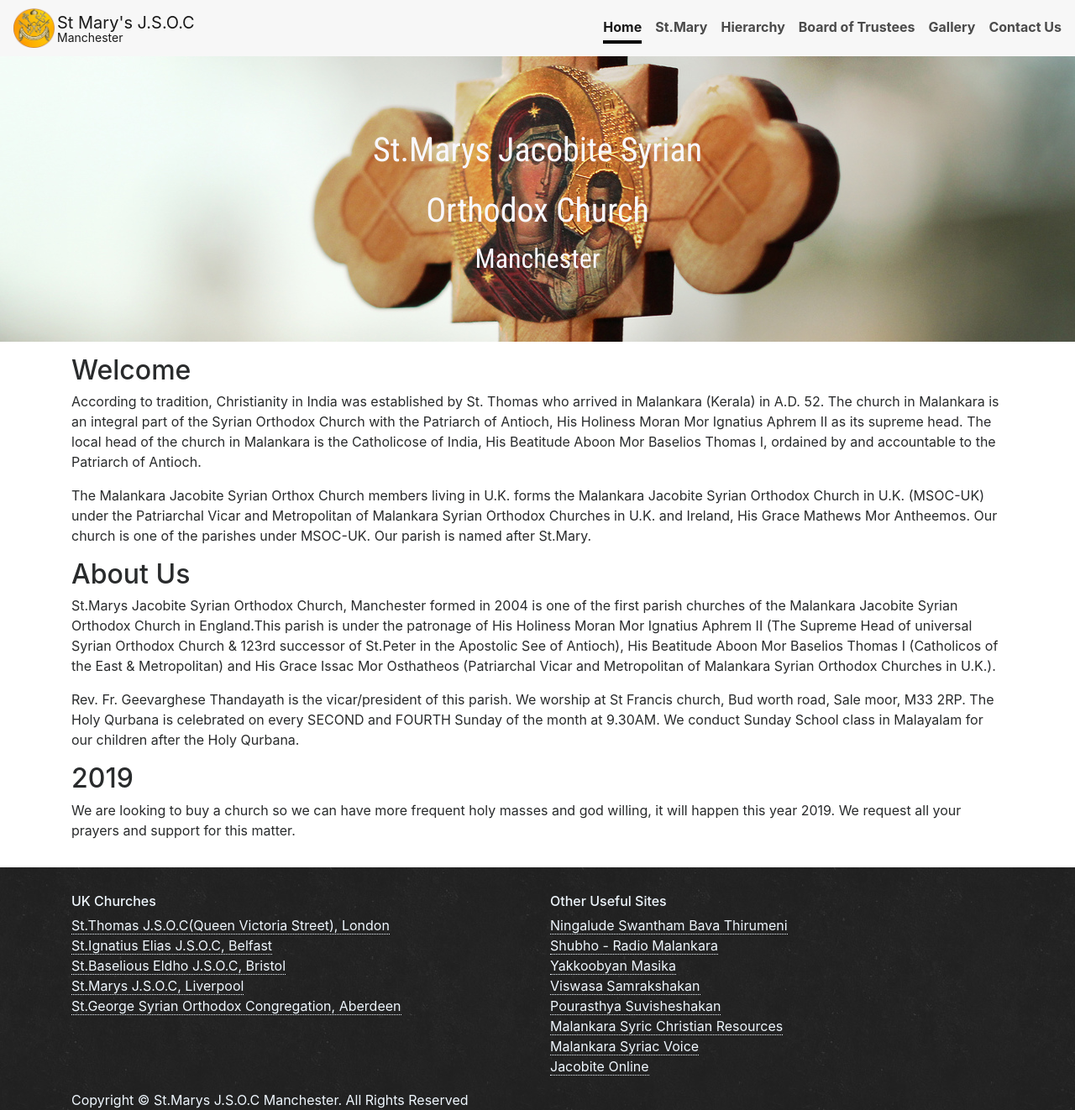
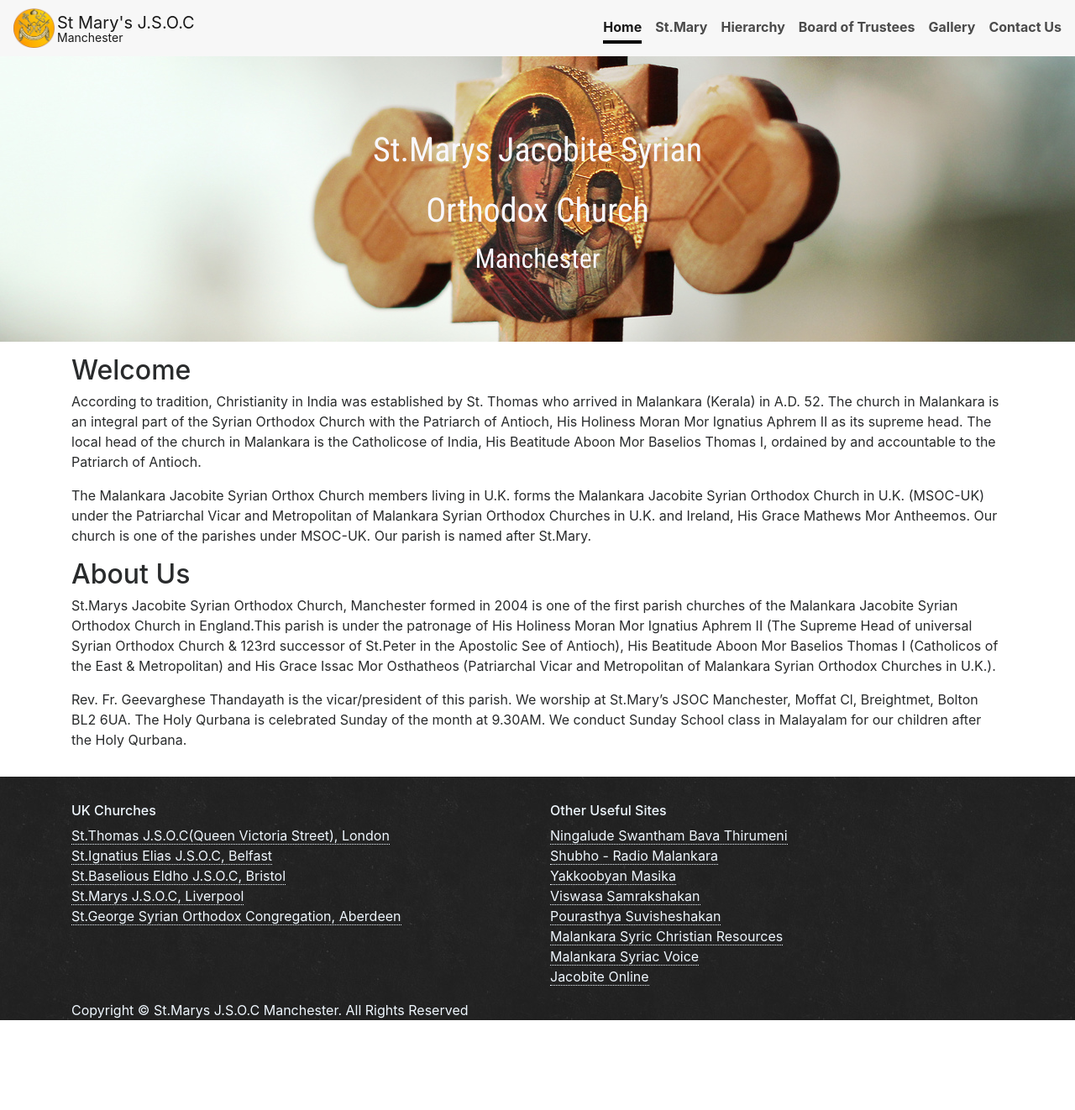
Before and after one commit to stmarys-jsoc/stmarys-jsoc.github.io, a Jekyll site: the page built from index.md, in a window 1280 px wide. Shown: the whole page at 84% size. Built offline with Jekyll 4.4.1, drawn with Linux system fonts in a browser that asks for light colours; our own code applies the rules of GitHub Pages for plain Markdown files; after the commit the page ends 1215 px from its top, so only the background shows below that.

Commit message:
Update index.md

```diff
--- a/index.md
+++ b/index.md
@@ -18,7 +18,4 @@
 in England.This parish is under the patronage of His Holiness Moran Mor Ignatius Aphrem II
 (The Supreme Head of universal Syrian Orthodox Church & 123rd successor of St.Peter in the Apostolic See of Antioch), His Beatitude Aboon Mor Baselios Thomas I (Catholicos of the East & Metropolitan) and His Grace Issac Mor Osthatheos (Patriarchal Vicar and Metropolitan of Malankara Syrian Orthodox Churches in U.K.).
 
-Rev. Fr. Geevarghese Thandayath is the vicar/president of this parish. We worship at St Francis church, Bud worth road, Sale moor, M33 2RP. The Holy Qurbana is celebrated on every SECOND and FOURTH Sunday of the month at 9.30AM. We conduct Sunday School class in Malayalam for our children after the Holy Qurbana.
-
-## 2019
-We are looking to buy a church so we can have more frequent holy masses and god willing, it will happen this year 2019. We request all your prayers and support for this matter.
+Rev. Fr. Geevarghese Thandayath is the vicar/president of this parish. We worship at St.Mary's JSOC Manchester, Moffat Cl, Breightmet, Bolton BL2 6UA. The Holy Qurbana is celebrated Sunday of the month at 9.30AM. We conduct Sunday School class in Malayalam for our children after the Holy Qurbana.
```
